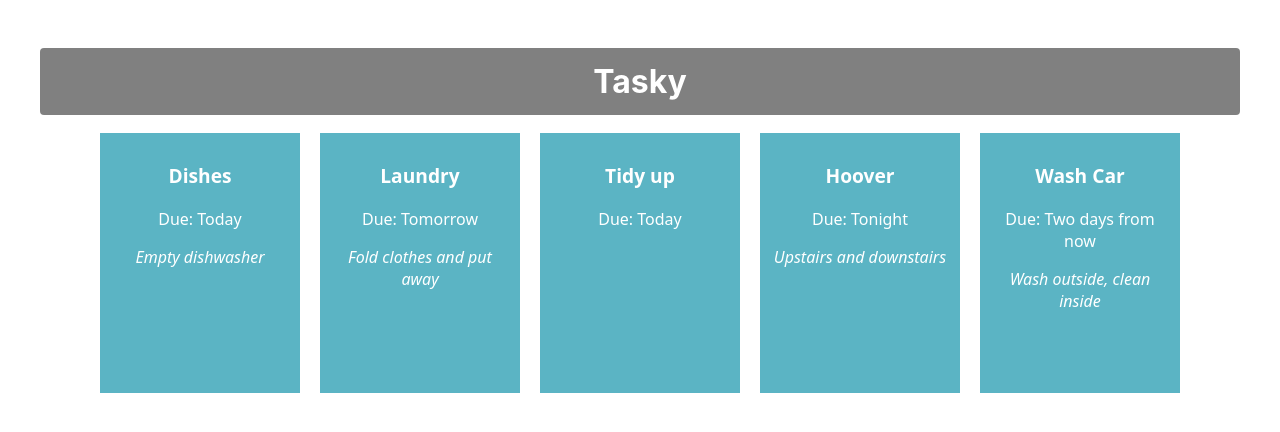
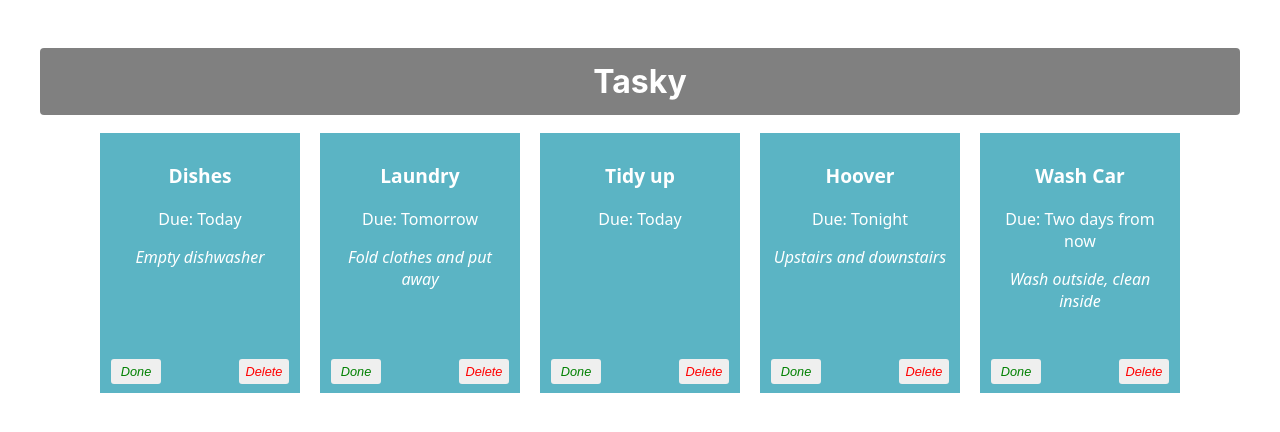
Before and after one commit to Diarmuidoc/react-basics-labs, a React (Create React App) app in the folder test-app/: page / in a window 1280 px wide. Shown: the top 432 px of the page. Built offline with nearby package versions, Linux system fonts and the light colour scheme.

Commit message:
Completed Week3 Lab B

```diff
--- a/test-app/src/App.css
+++ b/test-app/src/App.css
@@ -38,3 +38,27 @@ div {
 .description{
   font-style: italic;
 }
+
+button {
+  border: none;
+  border-radius: 3px;
+  font-style: italic;
+  font-size: 0.8em;
+  margin: 4px 6px;
+  width: 50px;
+  height: 25px;
+}
+
+.doneButton {
+  position: absolute;
+  bottom: 5px;
+  left: 5px;
+  color: green;
+}
+
+.deleteButton {
+  position: absolute;
+  bottom: 5px;
+  right: 5px;
+  color: red;
+}
--- a/test-app/src/App.js
+++ b/test-app/src/App.js
@@ -6,23 +6,39 @@ function App() {
 
   const [ taskState, setTaskState ] = useState({
     tasks: [
-      { id: 1, title:"Dishes", description: "Empty dishwasher", deadline: "Today" },
-      { id: 2, title: "Laundry", description: "Fold clothes and put away", deadline: "Tomorrow" },
-      { id: 3, title: "Tidy up", deadline: "Today" },
-      { id: 4, title: "Hoover", description: "Upstairs and downstairs", deadline: "Tonight" },
-      { id: 5, title: "Wash Car", description: "Wash outside, clean inside", deadline: "Two days from now" }
+      { id: 1, title:"Dishes", description: "Empty dishwasher", deadline: "Today", done: false },
+      { id: 2, title: "Laundry", description: "Fold clothes and put away", deadline: "Tomorrow", done: false },
+      { id: 3, title: "Tidy up", deadline: "Today", done: false },
+      { id: 4, title: "Hoover", description: "Upstairs and downstairs", deadline: "Tonight", done: false },
+      { id: 5, title: "Wash Car", description: "Wash outside, clean inside", deadline: "Two days from now", done: false }
     ]
   });
+
+  const doneHandler = (taskIndex) => {
+    const tasks = [...taskState.tasks];
+    tasks[taskIndex].done = !tasks[taskIndex].done;
+    setTaskState({tasks});
+    //console.log(`${taskIndex} ${tasks[taskIndex].done}`);
+  }
+
+  const deleteHandler = (taskIndex) => {
+    const tasks = [...taskState.tasks];
+    tasks.splice(taskIndex, 1);
+    setTaskState({tasks});
+  }
 
   return (
     <div className="container">
       <h1>Tasky</h1>
-      {taskState.tasks.map((task) => (
+      {taskState.tasks.map((task, index) => (
         <Task
           title={task.title}
           description={task.description}
           deadline={task.deadline}
           key={task.id}
+          done={task.done}
+          markDone={() => doneHandler(index)}
+          deleteTask = {() => deleteHandler(index)}
         />
       ))}
     </div>
--- a/test-app/src/components/Task.js
+++ b/test-app/src/components/Task.js
@@ -3,11 +3,13 @@ import React from 'react';
 const Task = (props) => {
 
     return (
-        <div class="card">
+        <div className="card" style={{backgroundColor: props.done ? 'lightgrey' : '#5bb4c4'}}>
             <p class="title">{props.title}</p>
             <p>Due: {props.deadline}</p>
             <p class="description">{props.description}</p>
             <p>{props.children}</p>
+            <button onClick={props.markDone} className='doneButton'>Done</button>
+            <button className='deleteButton' onClick={props.deleteTask}>Delete</button>
         </div>
     )
 }
```
